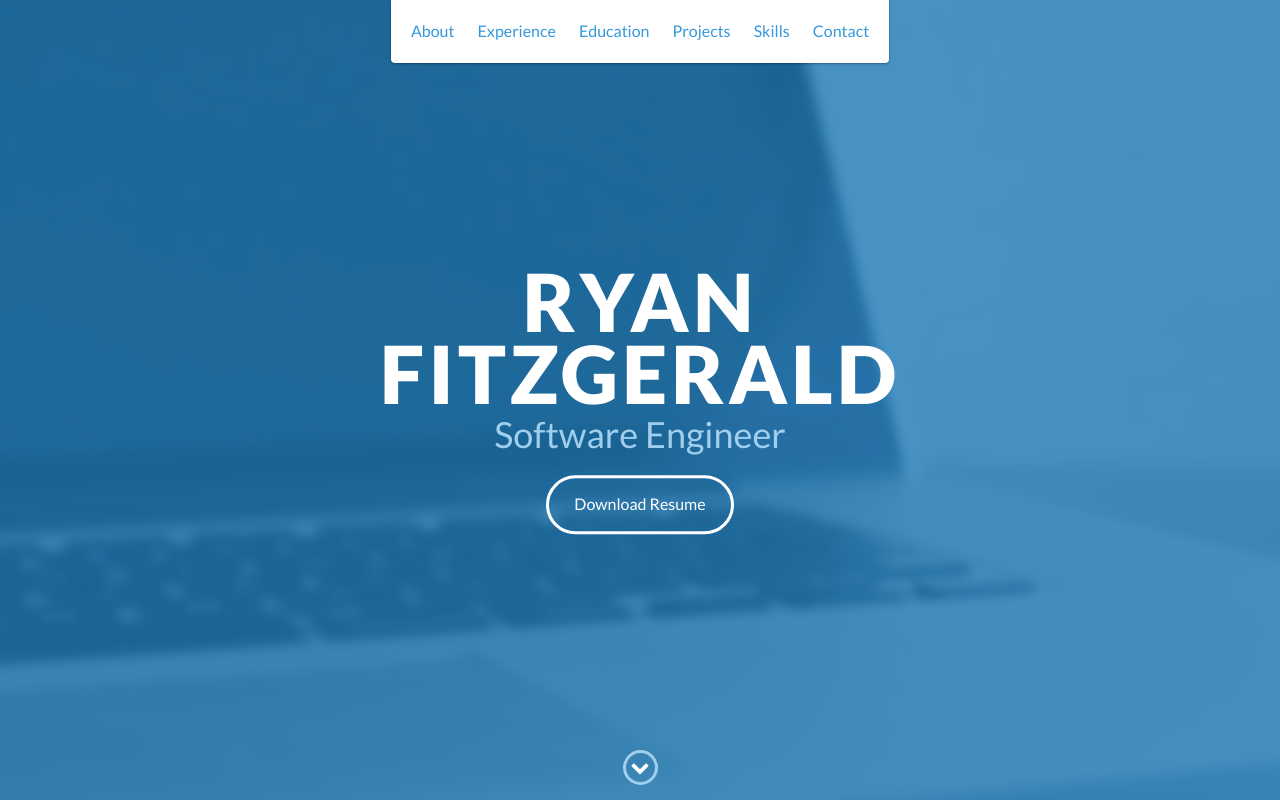
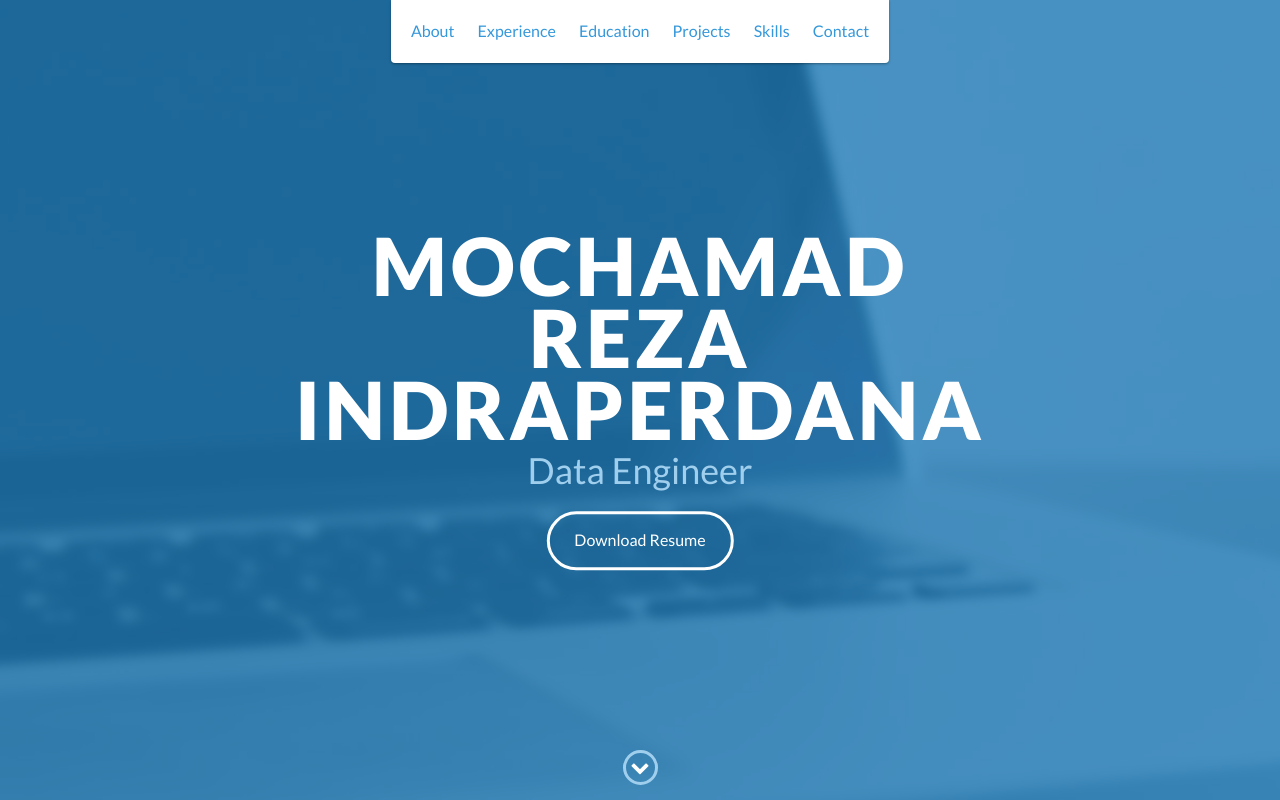
Before and after one commit to mochreza/portofolio, a website: page index.html in a window 1280 px wide. Shown: the top 800 px of the page. Drawn offline with nearby package versions, Linux system fonts and the light colour scheme.

Commit message:
Update index.html

```diff
--- a/index.html
+++ b/index.html
@@ -48,8 +48,8 @@
 
     <div id="lead">
         <div id="lead-content">
-            <h1>Ryan Fitzgerald</h1>
-            <h2>Software Engineer</h2>
+            <h1>Mochamad Reza Indraperdana</h1>
+            <h2>Data Engineer</h2>
             <a href="#" class="btn-rounded-white">Download Resume</a>
         </div>
         <!-- End #lead-content -->
```
